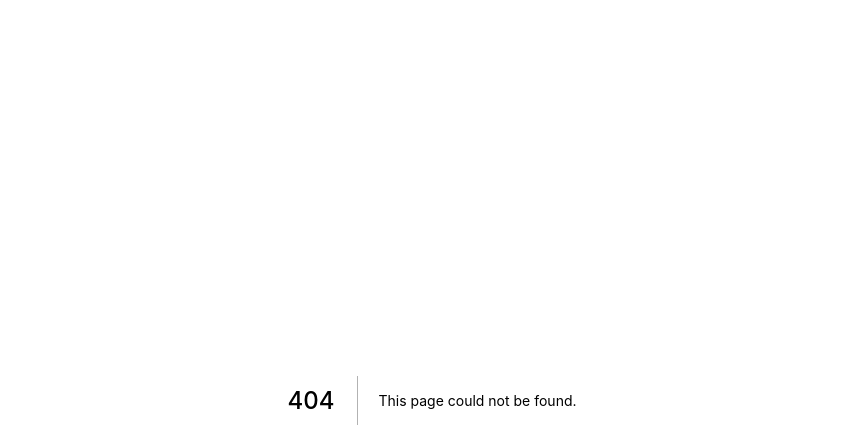
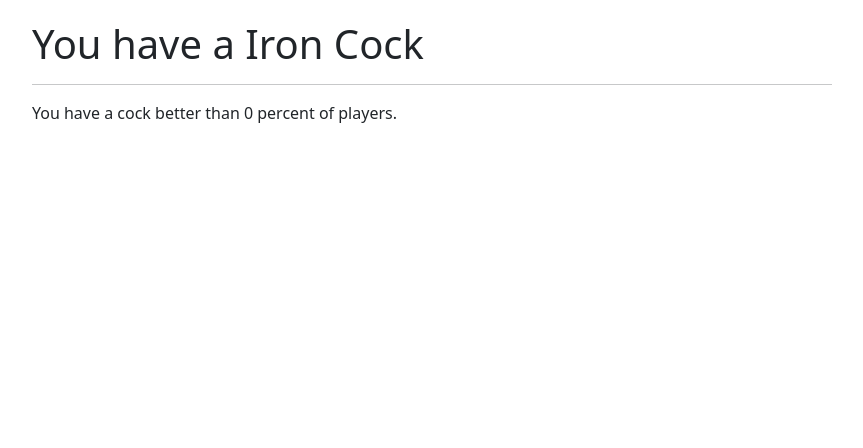
Before and after one commit to logan-lieou/cock-tracker, a Next.js app: page /distro in a window 1280 px wide. Before the commit this address had no page. Shown: the top 448 px of the page, without its empty margins (208-1071 px from the left). Built offline with nearby package versions, Linux system fonts and the light colour scheme.

Commit message:
lol it's broken

```diff
--- a/package.json
+++ b/package.json
@@ -11,9 +11,12 @@
   "dependencies": {
     "bootstrap": "^5.1.3",
     "next": "12.1.5",
+    "plotly.js": "^2.11.1",
     "react": "18.0.0",
     "react-bootstrap": "^2.3.0",
-    "react-dom": "18.0.0"
+    "react-dom": "18.0.0",
+    "react-plot": "^0.17.1",
+    "react-plotly.js": "^2.5.1"
   },
   "devDependencies": {
     "eslint": "8.14.0",
--- /dev/null
+++ b/pages/distro.js
@@ -0,0 +1,37 @@
+import { useState, useEffect } from 'react'
+
+function Distro(props) {
+  // TODO implement rating system
+  const [rank, setRank] = useState('Iron');
+  const [percent, setPercent] = useState(0);
+
+  useEffect(() => {
+    // iron, bronze, silver, gold, diamond
+    if (props.length <= 1) {
+      setRank('Iron');
+      setPercent(1);
+    } else if (props.length <= 3) {
+      setRank('Bronze');
+      setPercent(20);
+    } else if (props.length <= 5 && props.girth <= 2) {
+      setRank('Silver');
+      setPercent(50);
+    } else if (props.length <= 7 && props.girth <= 3) {
+      setRank('Gold');
+      setPercent(70);
+    } else if (props.length <= 9 && props.girth <= 4) {
+      setPercent('Diamond');
+      setPercent(99);
+    }
+  }, [])
+
+  return (
+    <div style={{width: 800, margin: "auto", marginTop: 20}}>
+      <h1>You have a {rank} Cock</h1>
+      <hr/>
+      You have a cock better than {percent} percent of players.
+    </div>
+  )
+}
+
+export default Distro;
```
Also changed, not shown: pages/index.js (+20 -3 lines), 2 other files (tests, documents, lock files or other folders).
